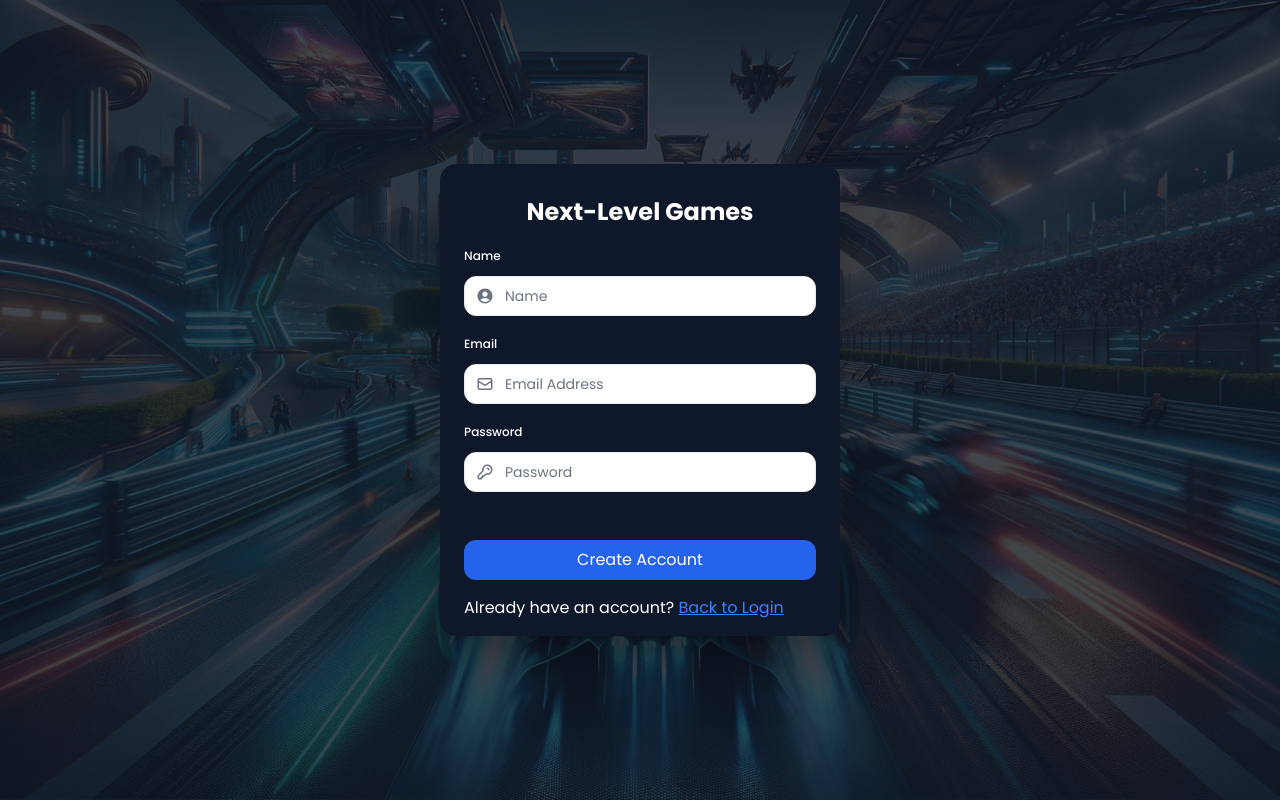
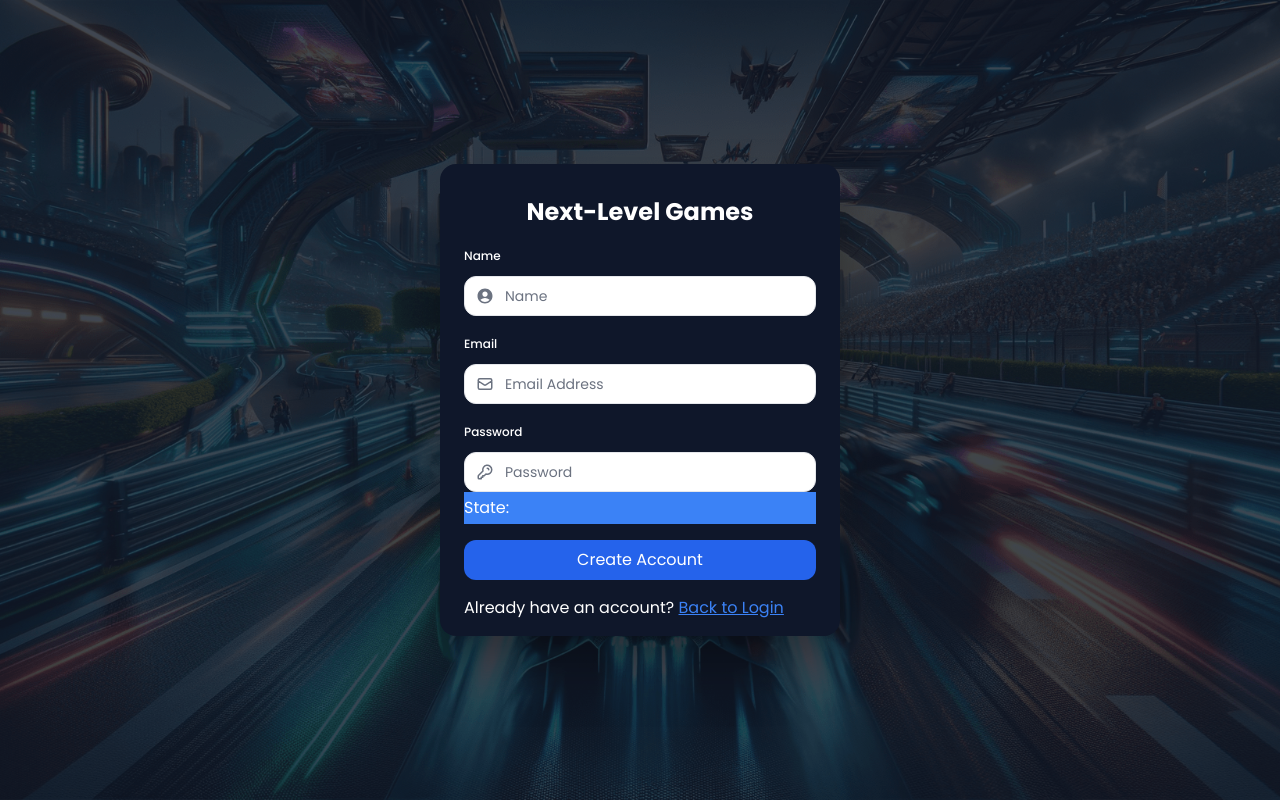
Before and after one commit to CodeExpert8081/react-game-site, a Next.js app: page /signup in a window 1280 px wide. Built offline with nearby package versions, Linux system fonts and the light colour scheme.

Commit message:
pushing minor create account form changes to pull on 2nd desktop

```diff
--- a/auth.config.ts
+++ b/auth.config.ts
@@ -24,7 +24,7 @@ export const authConfig = {
     authorized({ auth, request: { nextUrl } }) {
       // console.log("request { nextUrl }: ", nextUrl);
       const isLoggedIn = !!auth?.user;
-      console.log("auth.user: ", auth?.user);
+      // console.log("auth.user: ", auth?.user);
 
       const isOnAllowedPage = nextUrl.pathname === "/login" || nextUrl.pathname === "/signup";
       const isOnDashboard = nextUrl.pathname.startsWith("/dashboard"); //may have to update dashboard path
--- a/components/ui/Authentication/CreateAccountForm.tsx
+++ b/components/ui/Authentication/CreateAccountForm.tsx
@@ -23,8 +23,23 @@ import { FormEvent } from "react";
 export default function CreateAccountForm() {
   // Using useFormState to CALL THE SERVER ACTION and HANDLE FORM ERRORS, and useFormStatus to handle the pending state of the form
   // const [code, action] = useFormState(authenticate, undefined); //replace authenticate with createAccount
-  const [code, action] = useFormState(createAccount, undefined); //replace authenticate with createAccount
-  console.log("code", code);
+  // const [code, action] = useFormState(createAccount, undefined); //replace authenticate with createAccount
+  const [state, dispatch] = useFormState(createAccount, undefined); //replace authenticate with createAccount
+  console.log("state", state);
+  console.log("dispatch", dispatch);
+
+  const handleSubmit = (event: FormEvent<HTMLFormElement>) => {
+    // const handleSubmit = (event) => {
+    event.preventDefault();
+    console.log("inside handle submit");
+    console.log("event: ", event);
+    // const formData: FormData = new FormData(event.currentTarget); // or event.target
+    // const formData: FormData = new FormData(event); // or event.target
+    // console.log("formData type: ", typeof formData);
+    // const data = Object.fromEntries(formData.entries());
+    // dispatch(createAccount(data)); // Assuming dispatch correctly calls your action
+    // dispatch(createAccount(formData)); // Assuming dispatch correctly calls your action
+  };
   // const handleSubmit = (event: FormEvent<HTMLFormElement>) => {
   //   event.preventDefault();
   //   console.log("inside handle submit");
@@ -49,7 +64,12 @@ export default function CreateAccountForm() {
   return (
     // <form action={action} className="space-y-3 text-white m-2 w-[280px]- w-full max-w-[98vw] md:w-[400px] relative">
     // <form action={action} className="space-y-3 text-white m-2 w-[280px]- w-full max-w-[98vw] md:w-[400px] relative">
-    <form action={createAccount} className="space-y-3 text-white m-2 w-[280px]- w-full max-w-[98vw] md:w-[400px] relative">
+    <form
+      onSubmit={handleSubmit}
+      action={dispatch}
+      className="space-y-3 text-white m-2 w-[280px]- w-full max-w-[98vw] md:w-[400px] relative"
+    >
+      {/* // <form action={createAccount} className="space-y-3 text-white m-2 w-full max-w-[98vw] md:w-[400px] relative"> */}
       <div className="flex-1 rounded-lg bg-gray-50- px-6 pb-4 pt-8 bg-slate-900 drop-shadow-2xl shadow-2xl">
         <h1 className={`mb-3 text-2xl w-full text-center font-bold`}>Next-Level Games</h1>
         <div className="w-full">
@@ -109,8 +129,9 @@ export default function CreateAccountForm() {
           </div>
         </div>
         {/* TODO - add different conditional to check if userExists display message "User already exists" */}
-        <div className="flex h-8 items-end- space-x-1 align-middle items-center">
-          {code === "alreadyExists" && (
+        <div className="flex h-8 items-end- space-x-1 align-middle items-center bg-blue-500 text-white">
+          {/* {code === "alreadyExists" && ( */}
+          {dispatch === "alreadyExists" && (
             <>
               <BsExclamationCircleFill className="h-4 w-4 text-red-500" />
               <p aria-live="polite" className="text-sm text-red-500">
@@ -118,7 +139,8 @@ export default function CreateAccountForm() {
               </p>
             </>
           )}
-          {code === "CredentialSignin" && (
+          {/* {code === "CredentialSignin" && ( */}
+          {dispatch === "CredentialSignin" && (
             <>
               <BsExclamationCircleFill className="h-4 w-4 text-red-500" />
               <p aria-live="polite" className="text-sm text-red-500">
@@ -126,6 +148,7 @@ export default function CreateAccountForm() {
               </p>
             </>
           )}
+          <span>State:{state}</span>
           {/* ORIGINAL */}
           {/* {code === "CredentialSignin" && (
             <>
@@ -171,13 +194,13 @@ export default function CreateAccountForm() {
 }
 
 function CreateButton() {
-  // const { pending } = useFormStatus();
+  const { pending } = useFormStatus();
 
   /* Log in */
   return (
     <button
       className="mt-4 w-full bg-blue-600 flex text-center justify-center items-center rounded-sm py-2 px-4 hover:bg-blue-700 transition-colors duration-300"
-      // aria-disabled={pending}
+      aria-disabled={pending}
       type="submit"
     >
       <span className="flex items-center">
--- a/components/ui/Authentication/LoginForm.tsx
+++ b/components/ui/Authentication/LoginForm.tsx
@@ -19,8 +19,8 @@ import { FormEvent } from "react";
 
 export default function LoginForm() {
   // Using useFormState to CALL THE SERVER ACTION and HANDLE FORM ERRORS, and useFormStatus to handle the pending state of the form
-  const [code, action] = useFormState(authenticate, undefined);
-
+  // const [code, action] = useFormState(authenticate, undefined);
+  const [state, dispatch] = useFormState(authenticate, undefined);
   // GIVING ACCOUNT CREDENTIALS TO A DEMO ACCOUNT TO MAKE IT EASY FOR VIEWERS TO CHECKOUT THE APP WITHOUT HAVING TO CREATE AN ACCOUNT
   const DemoAccountCredentials = () => {
     return (
@@ -37,12 +37,13 @@ export default function LoginForm() {
   };
 
   return (
-    <form action={action} className="space-y-3 text-white m-2 w-[280px]- w-full max-w-[98vw] md:w-[400px] relative">
+    // <form action={action} className="space-y-3 text-white m-2 w-[280px]- w-full max-w-[98vw] md:w-[400px] relative">
+    <form action={dispatch} className="space-y-3 text-white m-2 w-[280px]- w-full max-w-[98vw] md:w-[400px] relative">
       <div className="flex-1 rounded-lg bg-gray-50- px-6 pb-4 pt-8 bg-slate-900 drop-shadow-2xl shadow-2xl">
         <h1 className={`mb-3 text-2xl w-full text-center font-bold`}>Next-Level Games</h1>
         <div className="w-full">
           <div>
-            <label className="mb-3 mt-5 block text-xs font-medium text-gray-900-" htmlFor="email">
+            <label className="mb-3 mt-5 block text-xs font-medium" htmlFor="email">
               Email
             </label>
             <div className="relative">
@@ -78,7 +79,8 @@ export default function LoginForm() {
         </div>
         {/* IF user inputs wrong username or password, displays, 'Invalid credentials; under the password input */}
         <div className="flex h-8 items-end- space-x-1 align-middle items-center">
-          {code === "CredentialSignin" && (
+          {/* {code === "CredentialSignin" && ( */}
+          {state === "CredentialSignin" && (
             <>
               <BsExclamationCircleFill className="h-4 w-4 text-red-500" />
               <p aria-live="polite" className="text-sm text-red-500">
--- a/lib/actions.ts
+++ b/lib/actions.ts
@@ -62,6 +62,8 @@ const CreateAccount = AccountSchema.omit({ id: true });
 
 //TODO - add a function to check if the email already exists in the database
 export async function createAccount(formData: FormData) {
+  // TODO - error from FormData being undefined as it is passed
+  console.log("formData: ", formData);
   try {
     console.log("inside create account, data passed: ", formData);
     const { email, password, name } = CreateAccount.parse({
@@ -90,15 +92,19 @@ export async function createAccount(formData: FormData) {
     // VALUES (${email}, ${password}, ${name}, ${date})
     // if user exists, return error
 
-    console.log("INSERT INTO users (name, email, password) VALUES (${name}, ${email}, ${password})");
+    console.log(`INSERT INTO users (name, email, password) VALUES (${name}, ${email}, ${password})`);
     // PLACE USER DATA INTO DATABASE IF IT DOESNT ALREADY EXIST
     await sql`
       INSERT INTO users (name, email, password)
       VALUES (${name}, ${email}, ${password})
     `;
   } catch (error) {
+    // Error is getting undefined for our form data
+    console.log("error trying to create account: ", error, "\n");
     if ((error as Error).message.includes("CredentialsSignin")) {
       return "CredentialSignin";
+    } else if ((error as Error).message.includes("already exists")) {
+      return "alreadyExists";
     }
     throw error;
   }
```
